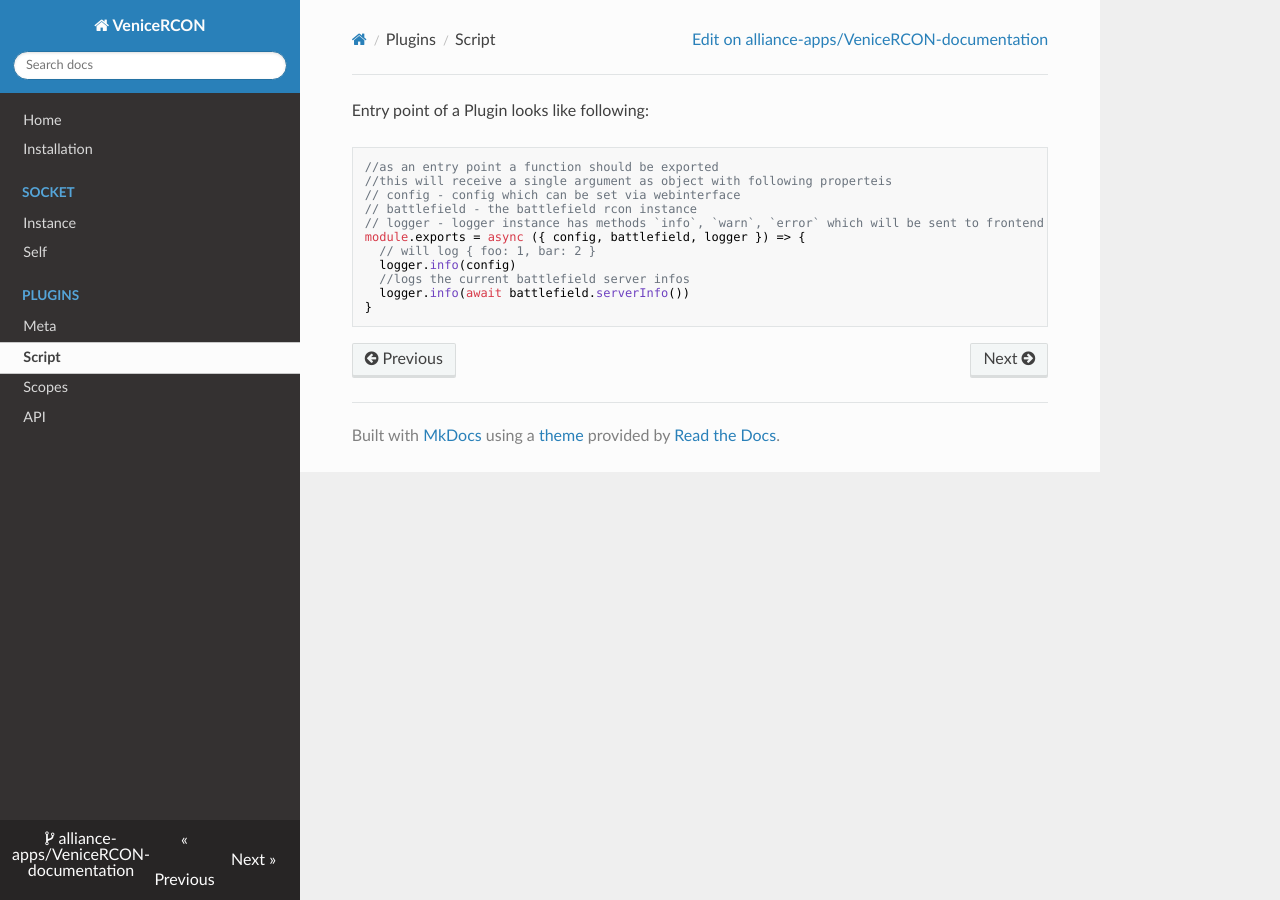
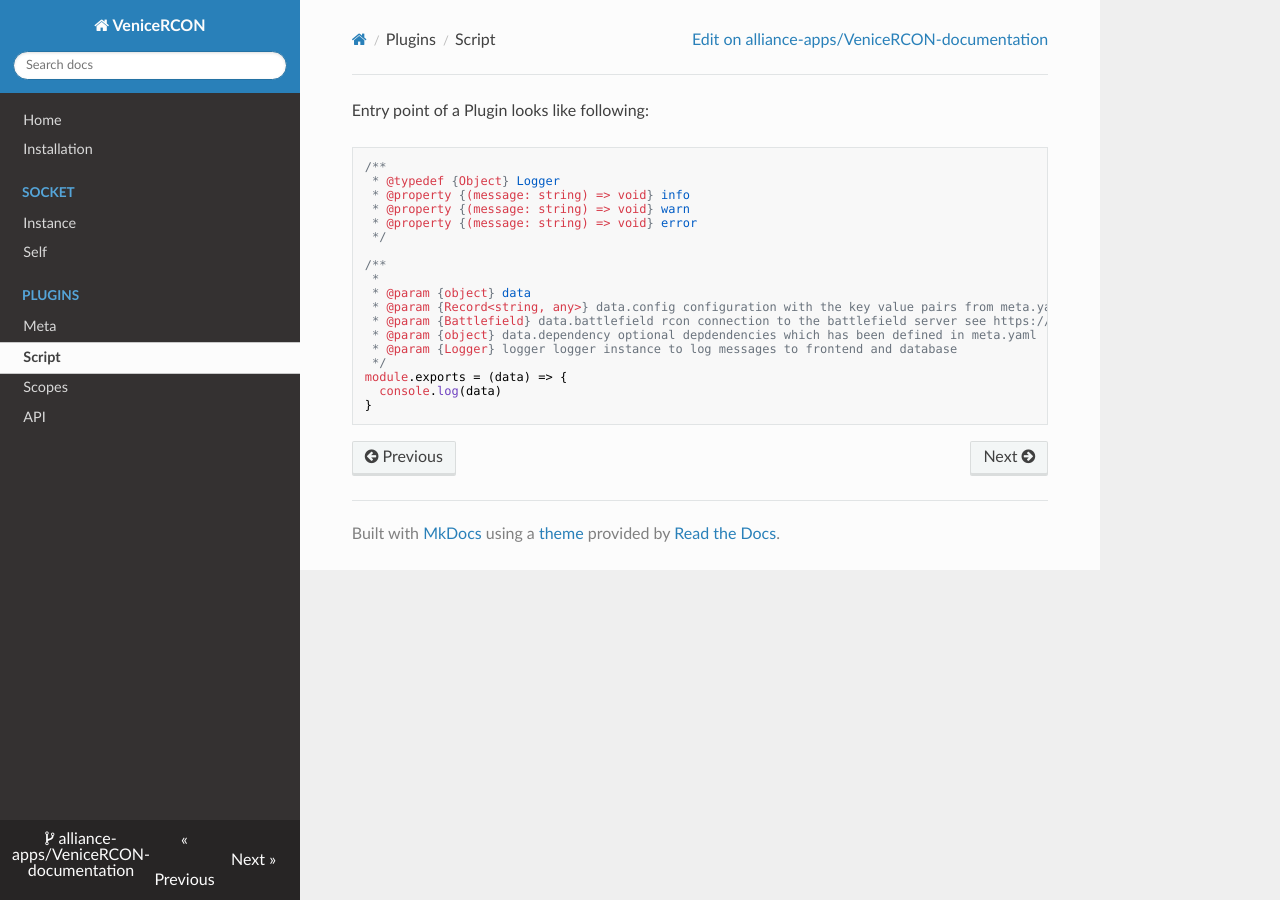
Before and after one commit to alliance-apps/VeniceRCON-documentation, an MkDocs documentation site: the page built from docs/plugin/script.md, in a window 1280 px wide. Built offline with MkDocs 1.6.1, drawn with Linux system fonts in a browser that asks for light colours; nearby versions of some CDN libraries.

Commit message:
add docs

````diff
--- a/docs/plugin/script.md
+++ b/docs/plugin/script.md
@@ -1,15 +1,22 @@
 Entry point of a Plugin looks like following:
 
 ```javascript
-//as an entry point a function should be exported
-//this will receive a single argument as object with following properteis
-// config - config which can be set via webinterface
-// battlefield - the battlefield rcon instance
-// logger - logger instance has methods `info`, `warn`, `error` which will be sent to frontend logging
-module.exports = async ({ config, battlefield, logger }) => {
-  // will log { foo: 1, bar: 2 }
-  logger.info(config)
-  //logs the current battlefield server infos
-  logger.info(await battlefield.serverInfo())
+/**
+ * @typedef {Object} Logger
+ * @property {(message: string) => void} info
+ * @property {(message: string) => void} warn
+ * @property {(message: string) => void} error
+ */
+
+/**
+ *
+ * @param {object} data
+ * @param {Record<string, any>} data.config configuration with the key value pairs from meta.yaml
+ * @param {Battlefield} data.battlefield rcon connection to the battlefield server see https://github.com/Multivit4min/vu-rcon
+ * @param {object} data.dependency optional depdendencies which has been defined in meta.yaml
+ * @param {Logger} logger logger instance to log messages to frontend and database
+ */
+module.exports = (data) => {
+  console.log(data)
 }
 ```
````
Also changed, not shown: docs/plugin/meta.md (+1 -2 lines), docs/scopes/index.md (+4 -1 lines).
